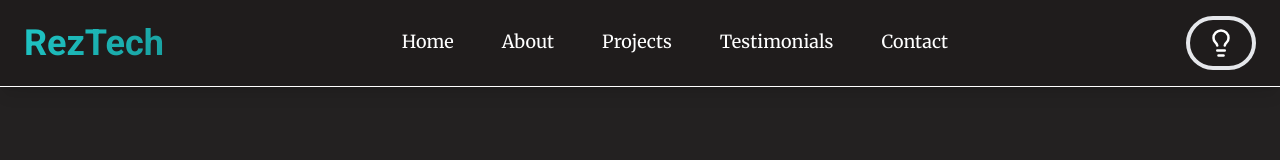
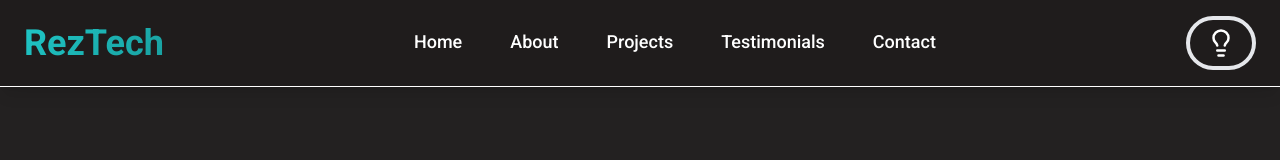
Before and after one commit to Cosmodocus/portfolio, a React (Vite) app: page / in a window 1280 px wide. Shown: the top 160 px of the page. Built offline with nearby package versions, Linux system fonts and the light colour scheme.

Commit message:
changed font family in navbar items and added navbar hover effects

```diff
--- a/src/index.css
+++ b/src/index.css
@@ -11,7 +11,7 @@ html {
 }
 
 body {
-  font-family: 'Roboto', 'Merriweather', sans-serif; /* Updated to include Merriweather */
+  font-family: 'Roboto', sans-serif; /* Updated to include Merriweather */
 }
 
 /* Custom text styles */
@@ -63,7 +63,7 @@ body {
 
 /* Navbar item styles */
 .navbar-item {
-  font-family: 'Merriweather', serif;
+  font-family: 'Roboto', sans-serif;
   font-weight: 500; /* Slightly bolder */
   cursor: pointer;
   position: relative;
@@ -157,6 +157,50 @@ li:hover {
   background: #f3f4f6;
   color: #000;
 }
+/* Navbar item styles */
+.navbar-item {
+  font-family: 'Roboto', serif;
+  font-weight: 500; /* Slightly bolder */
+  cursor: pointer;
+  position: relative;
+  transition: color 0.3s ease;
+}
+
+/* Add underline effect on hover */
+.navbar-item::after {
+  content: '';
+  display: block;
+  width: 0;
+  height: 2px;
+  background: #1fc6c6;
+  transition: width 0.3s ease, background-color 0.3s ease;
+}
+
+.navbar-item:hover::after {
+  width: 100%;
+}
+
+/* Active class styles */
+.navbar-item.active {
+  background: #0d9488; /* Change color when active */
+  color: white;
+}
+
+
+/* Hover effect for the bubble */
+.navbar-item:hover::after {
+  width: 100%;
+  height: 10%;
+  opacity: 0.8; /* Slightly fade on hover */
+}
+
+/* Gradient effect on li:hover */
+li:hover {
+  background: linear-gradient(135deg, #1fc6c6, #19a0a0);
+  -webkit-background-clip: text;
+  -webkit-text-fill-color: transparent;
+}
+
 
 /* New Gradient Background Example */
 .gradient-background {
```
Also changed, not shown: src/Components/Navbar.jsx (+7 -0 lines).
